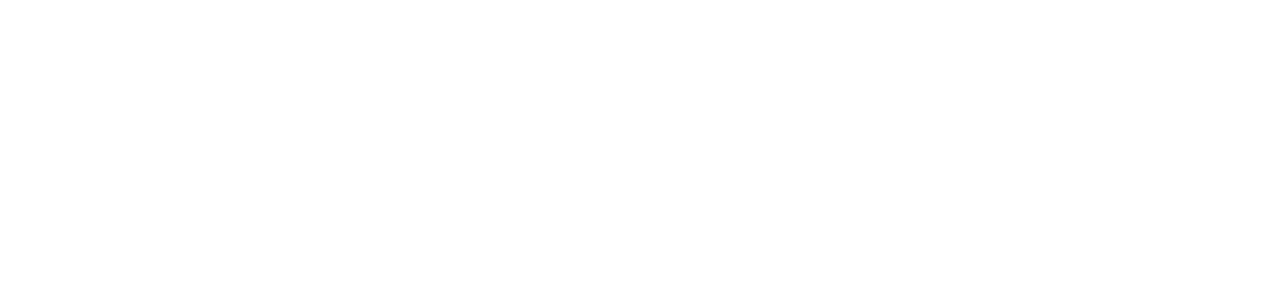
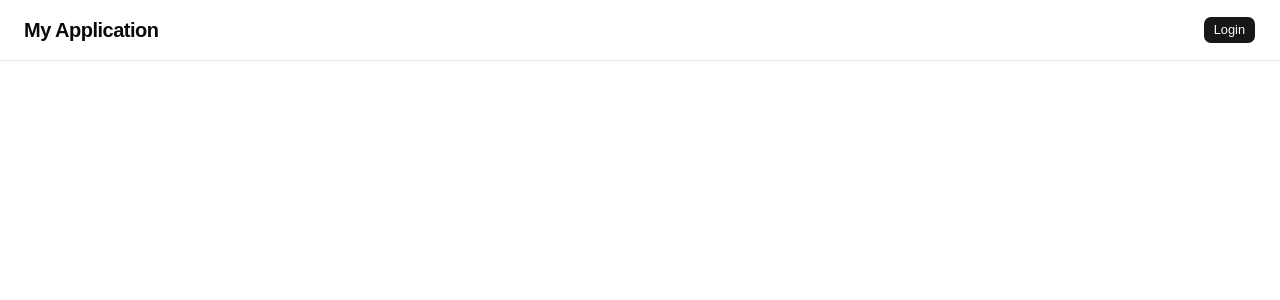
Before and after one commit to tommyle1310/Globee-SE-Exercise, a React (Vite) app: page / in a window 1280 px wide. Before the commit this address had no page. Shown: the top 300 px of the page. Built offline with nearby package versions, Linux system fonts and the light colour scheme.

Commit message:
feat: zustand integrate to applayout

```diff
--- a/package.json
+++ b/package.json
@@ -26,7 +26,8 @@
     "shadcn": "^4.11.0",
     "tailwind-merge": "^3.6.0",
     "tailwindcss": "^4",
-    "tw-animate-css": "^1.4.0"
+    "tw-animate-css": "^1.4.0",
+    "zustand": "^5.0.14"
   },
   "devDependencies": {
     "@eslint/js": "^10",
--- a/src/App.tsx
+++ b/src/App.tsx
@@ -1,11 +1,9 @@
-import { useState } from "react";
 import AppRouter from "./routes";
 import AppLayout from "./components/app-layout/AppLayout";
 
 export function App() {
-  const [isLoggedIn, setIsLoggedIn] = useState(false);
   return <>
-  <AppLayout isLoggedIn={isLoggedIn}>
+  <AppLayout>
     <AppRouter />
   </AppLayout>
   </>;
--- a/src/components/app-layout/AppLayout.tsx
+++ b/src/components/app-layout/AppLayout.tsx
@@ -1,31 +1,38 @@
 import React from 'react';
-import { Button } from '../ui/button';
+import { useAuthStore } from '@/stores/useAuthStore';
+import { Button } from '@/components/ui/button';
 
-// Định nghĩa kiểu dữ liệu (interface) cho Props của Component
 interface AppLayoutProps {
   children: React.ReactNode;
-  isLoggedIn: boolean;
 }
 
-const AppLayout: React.FC<AppLayoutProps> = ({ children, isLoggedIn }) => {
+const AppLayout: React.FC<AppLayoutProps> = ({ children }) => {
+  const isLoggedIn = useAuthStore((state) => state.isLoggedIn);
+  const logout = useAuthStore((state) => state.logout);
+
+  const handleLoginRedirect = () => {
+    console.log('Redirect to login page');
+  };
+
   return (
-    <div className="min-h-screen w-full flex flex-col bg-background text-foreground">
-      {/* Nếu đã login thì render Header (thay giao diện Header của team bạn vào đây) */}
-      {isLoggedIn && (
-        <header className="border-b bg-card px-6 py-4">
-          <div className="flex items-center justify-between">
-            <h1 className="text-xl font-bold">My Application</h1>
-            <Button variant="destructive" className='cursor-pointer'>Logout</Button>
-          </div>
-        </header>
-      )}
+    <div className="min-h-screen flex flex-col bg-background text-foreground">
+      <header className="border-b bg-card px-6 py-4 flex items-center justify-between">
+        <h1 className="text-xl font-bold tracking-tight">My Application</h1>
 
-      {/* Phần nội dung chính của từng trang (Dashboard, Profile, v.v.) */}
+        {isLoggedIn ? (
+          <Button variant="destructive" onClick={logout} size="sm">
+            Logout
+          </Button>
+        ) : (
+          <Button variant="default" onClick={handleLoginRedirect} size="sm">
+            Login
+          </Button>
+        )}
+      </header>
+
       <main className="flex-1 p-6">
         {children}
       </main>
-
-      {/* Thêm Footer chung nếu team bạn cần */}
     </div>
   );
 };
--- /dev/null
+++ b/src/stores/useAuthStore.ts
@@ -0,0 +1,35 @@
+import { create } from 'zustand';
+
+// 1. Định nghĩa kiểu dữ liệu cho User (có thể clear hơn tùy backend của bạn)
+interface User {
+  id: string;
+  email: string;
+  name?: string;
+}
+
+// 2. Định nghĩa State và Actions của Store
+interface AuthState {
+  isLoggedIn: boolean;
+  user: User | null;
+  login: (userData: User, token: string) => void;
+  logout: () => void;
+}
+
+// 3. Khởi tạo Store
+export const useAuthStore = create<AuthState>((set) => ({
+  // Trạng thái ban đầu
+  isLoggedIn: !!localStorage.getItem('access_token'), // Tự động check nếu đã có token từ trước
+  user: null,
+
+  // Hành động khi login thành công
+  login: (userData, token) => {
+    localStorage.setItem('access_token', token);
+    set({ isLoggedIn: true, user: userData });
+  },
+
+  // Hành động khi logout
+  logout: () => {
+    localStorage.removeItem('access_token');
+    set({ isLoggedIn: false, user: null });
+  },
+}));
```
Also changed, not shown: 1 other file (tests, documents, lock files or other folders).
